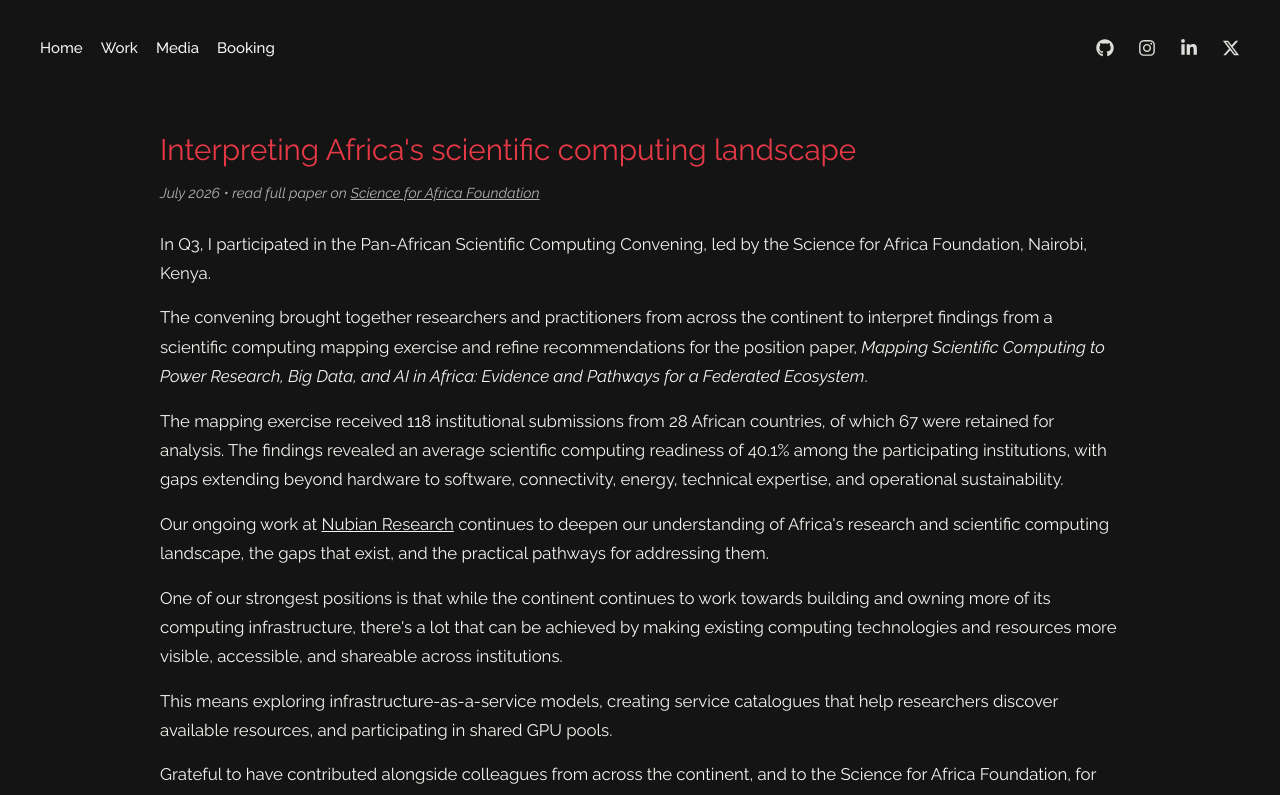
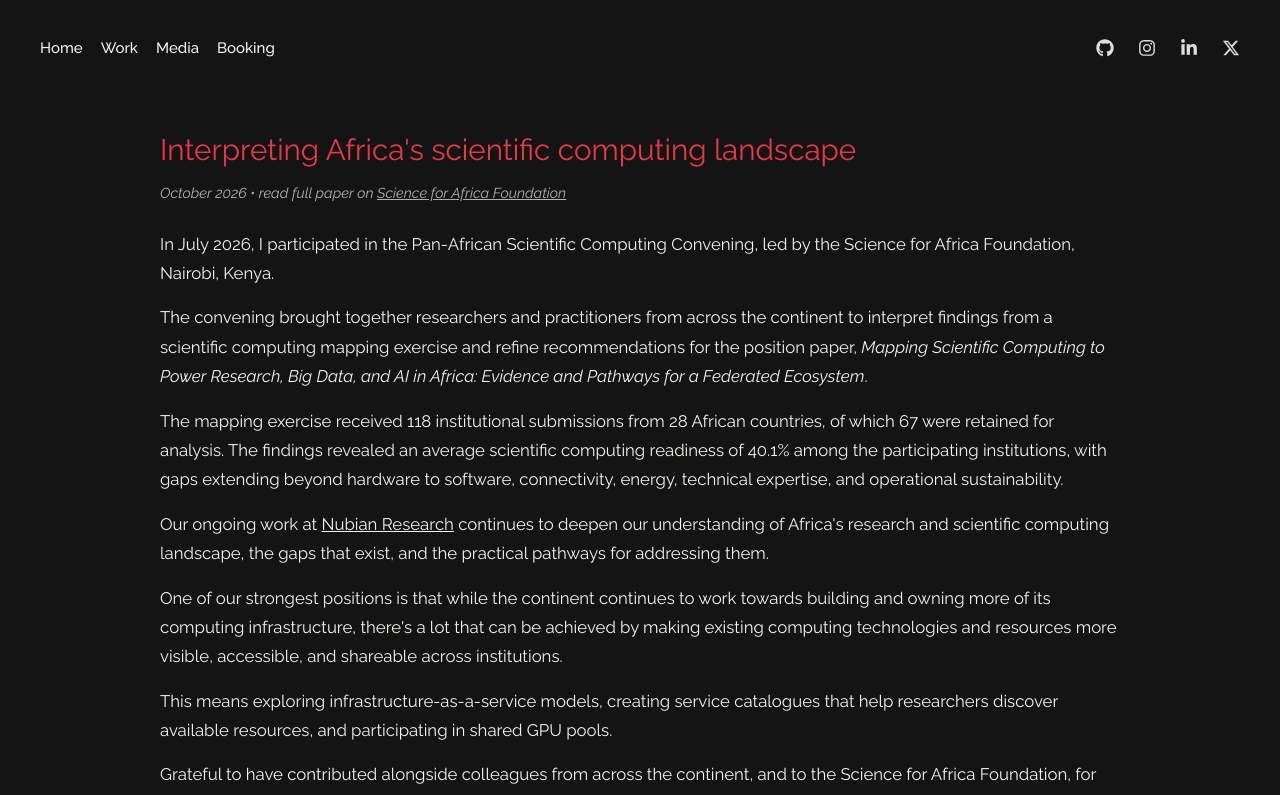
Before and after one commit to Mosamorphing/website, a React (Vite) app: page /media/publication/interpreting-africas-scientific-computing-landscape in a window 1280 px wide. Shown: the top 795 px of the page. Built offline with nearby package versions, Linux system fonts and the light colour scheme.

Commit message:
correct scientific computing publication dates

```diff
--- a/src/pages/Publication/ScientificComputing.jsx
+++ b/src/pages/Publication/ScientificComputing.jsx
@@ -7,7 +7,7 @@ const ScientificComputing = () => {
     <div className="publication">
       <h1>Interpreting Africa&apos;s scientific computing landscape</h1>
       <p className="article-date">
-        July 2026 • read full paper on{" "}
+        October 2026 • read full paper on{" "}
         <a
           className="media-link-underline"
           href="https://scienceforafrica.foundation/sites/default/files/2026-07/Mapping%20Scientific%20Computing%20to%20Power%20Research%2C%20Big%20Data%2C%20and%20AI%20in%20Africa.pdf"
@@ -18,7 +18,7 @@ const ScientificComputing = () => {
         </a>
       </p>
       <p>
-        In Q3, I participated in the Pan-African Scientific Computing
+        In July 2026, I participated in the Pan-African Scientific Computing
         Convening, led by the Science for Africa Foundation, Nairobi, Kenya.
       </p>
       <p>
```
